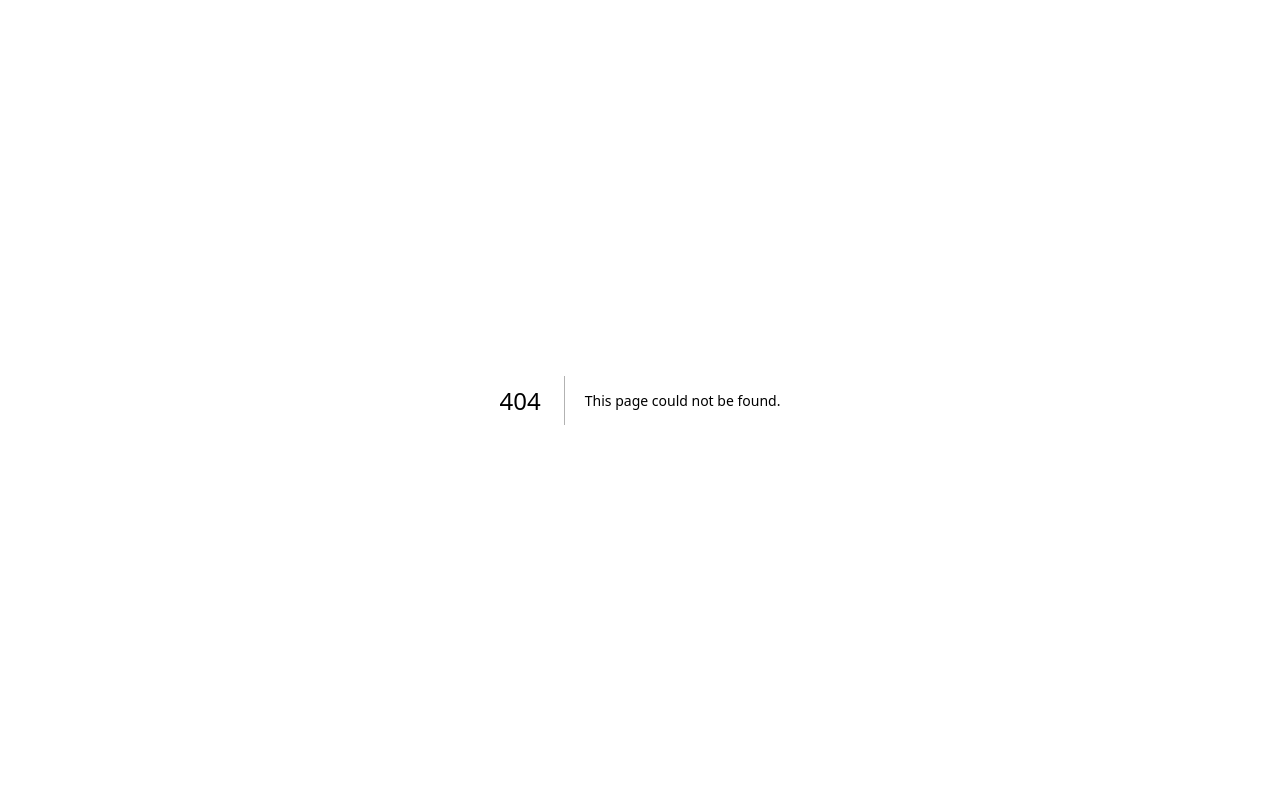
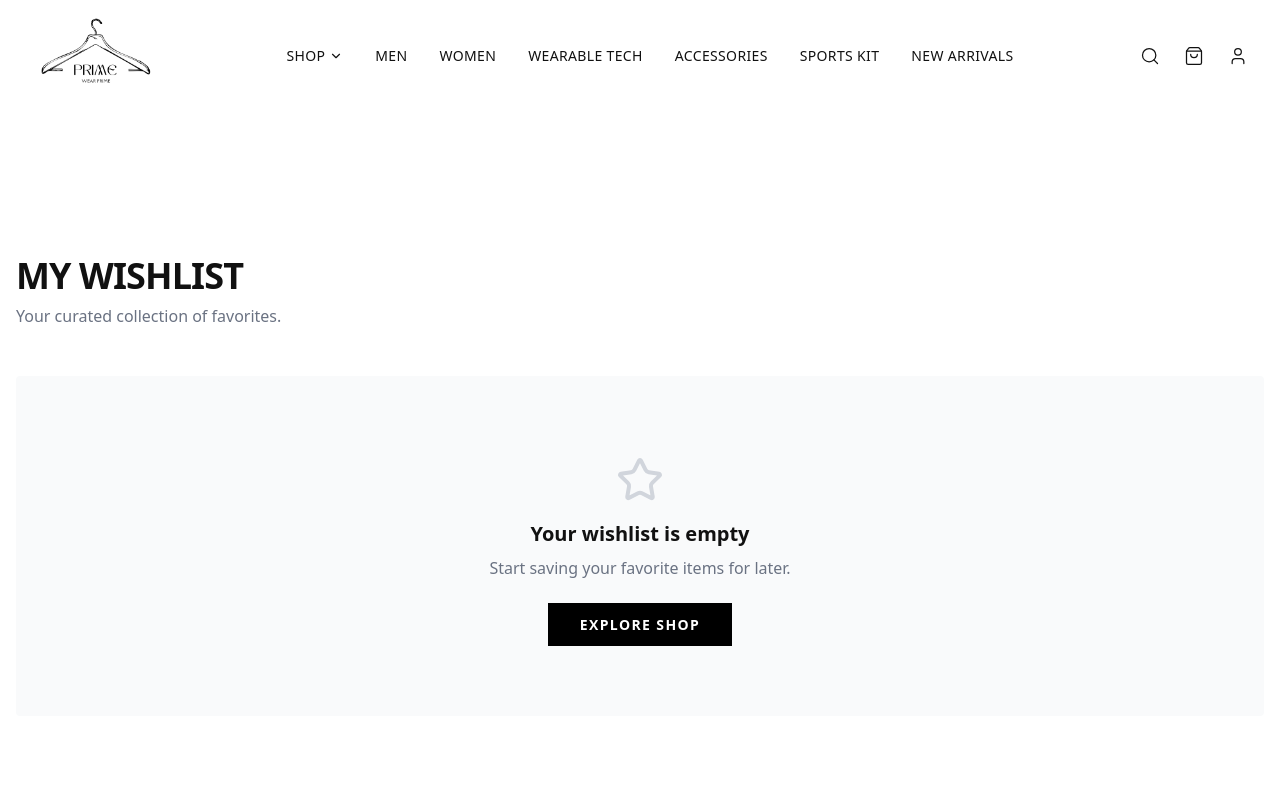
Before and after one commit to CodeCrafter19programmer/Prime-Store, a Next.js app: page /account/wishlist in a window 1280 px wide. Before the commit this address had no page. Shown: the top 800 px of the page. Built offline with nearby package versions, Linux system fonts and the light colour scheme.

Commit message:
Update WhatsApp checkout number and implement functional Wishlist feature

```diff
--- /dev/null
+++ b/app/(store)/account/wishlist/page.tsx
@@ -0,0 +1,69 @@
+'use client';
+
+import Link from 'next/link';
+import { useWishlist } from '@/context/WishlistContext';
+import { useData } from '@/context/DataContext';
+import { ShoppingCart, Star, X } from 'lucide-react';
+
+export default function Wishlist() {
+    const { wishlist, removeFromWishlist } = useWishlist();
+    const { products } = useData();
+
+    // Filter products that are in the wishlist
+    const wishlistItems = products.filter(product =>
+        wishlist.some(item => item.id === product.id)
+    );
+
+    return (
+        <div className="min-h-screen pt-32 pb-20 px-4 max-w-7xl mx-auto">
+            <h1 className="text-4xl font-bold uppercase tracking-tight mb-2">My Wishlist</h1>
+            <p className="text-gray-500 mb-12">Your curated collection of favorites.</p>
+
+            <div className="grid grid-cols-1 md:grid-cols-2 lg:grid-cols-4 gap-8">
+                {wishlistItems.map((product) => (
+                    <div key={product.id} className="group relative">
+                        <div className="relative aspect-[3/4] overflow-hidden bg-gray-100 dark:bg-gray-800 mb-4">
+                            <img
+                                src={product.image}
+                                alt={product.name}
+                                className="object-cover w-full h-full group-hover:scale-110 transition-transform duration-700"
+                            />
+                            <button
+                                onClick={() => removeFromWishlist(product.id)}
+                                className="absolute top-4 right-4 bg-white dark:bg-black p-2 rounded-full opacity-0 group-hover:opacity-100 transition-opacity hover:text-red-500"
+                            >
+                                <X size={16} />
+                            </button>
+                        </div>
+
+                        <div className="flex justify-between items-start">
+                            <div>
+                                <h3 className="font-bold text-sm uppercase tracking-wide">{product.name}</h3>
+                                <p className="text-xs text-gray-500 capitalize">{product.category}</p>
+                            </div>
+                            <p className="font-bold text-sm">${product.price.toFixed(2)}</p>
+                        </div>
+
+                        <Link
+                            href={`/product/${product.id}`}
+                            className="w-full mt-4 bg-black dark:bg-white text-white dark:text-black py-3 text-xs font-bold uppercase tracking-widest hover:bg-gray-800 dark:hover:bg-gray-200 transition-colors flex items-center justify-center gap-2"
+                        >
+                            <ShoppingCart size={14} /> View Product
+                        </Link>
+                    </div>
+                ))}
+            </div>
+
+            {wishlistItems.length === 0 && (
+                <div className="text-center py-20 bg-gray-50 dark:bg-gray-900/50 rounded-sm">
+                    <Star size={48} className="mx-auto text-gray-300 mb-4" />
+                    <h3 className="text-xl font-bold mb-2">Your wishlist is empty</h3>
+                    <p className="text-gray-500 mb-8">Start saving your favorite items for later.</p>
+                    <Link href="/shop" className="bg-black dark:bg-white text-white dark:text-black px-8 py-3 font-bold uppercase tracking-widest text-sm hover:opacity-80 transition-opacity">
+                        Explore Shop
+                    </Link>
+                </div>
+            )}
+        </div>
+    );
+}
--- a/app/(store)/checkout/page.tsx
+++ b/app/(store)/checkout/page.tsx
@@ -68,7 +68,7 @@ export default function Checkout() {
         message += `--------------------------------\n`;
         message += `Please confirm shipping availability and payment methods.`;
 
-        const phoneNumber = '256700000000'; // Replace with actual WhatsApp number
+        const phoneNumber = '256778087986'; // Updated WhatsApp number
         const encodedMessage = encodeURIComponent(message);
         // 3. Open WhatsApp
         window.open(`https://wa.me/${phoneNumber}?text=${encodedMessage}`, '_blank');
--- a/app/(store)/product/[id]/page.tsx
+++ b/app/(store)/product/[id]/page.tsx
@@ -1,19 +1,33 @@
 'use client';
+
 import { useCart } from '@/context/CartContext';
+import { useWishlist } from '@/context/WishlistContext';
 import Image from 'next/image';
 import { useState, use } from 'react';
 import { PRODUCTS } from '@/models/products';
 import ProductCard from '@/components/ProductCard';
+import { Heart } from 'lucide-react';
 import Link from 'next/link';
 
 export default function ProductDetail({ params }: { params: Promise<{ id: string }> }) {
     const { id } = use(params);
     const { addItem } = useCart();
+    const { addToWishlist, removeFromWishlist, isInWishlist } = useWishlist();
     const [selectedSize, setSelectedSize] = useState('M');
 
     // Find product
     const product = PRODUCTS.find(p => p.id === id) || PRODUCTS[0];
+    const inWishlist = isInWishlist(product.id);
 
+    const toggleWishlist = () => {
+        if (inWishlist) {
+            removeFromWishlist(product.id);
+        } else {
+            addToWishlist(product.id);
+        }
+    };
+
+    // ... (rest of filtering code same as before, lines 18-24)
     // Related Products (Same category, exclude current)
     const relatedProducts = PRODUCTS.filter(p => p.category === product.category && p.id !== product.id).slice(0, 4);
 
@@ -25,7 +39,7 @@ export default function ProductDetail({ params }: { params: Promise<{ id: string
     return (
         <div className="pt-32 px-4 max-w-7xl mx-auto min-h-screen pb-24">
             <div className="grid grid-cols-1 md:grid-cols-2 gap-12 lg:gap-24 mb-24">
-                {/* Images */}
+                {/* Images (lines 28-40 same) */}
                 <div className="space-y-4">
                     <div className="relative aspect-[3/4] bg-gray-100 dark:bg-gray-800 overflow-hidden rounded-sm">
                         <Image
@@ -40,6 +54,7 @@ export default function ProductDetail({ params }: { params: Promise<{ id: string
 
                 {/* Info */}
                 <div className="sticky top-32 h-fit mb-12">
+                    {/* ... (lines 43-75 same) ... */}
                     <div className="mb-8">
                         {product.isNew && <span className="text-xs text-gray-400 uppercase tracking-widest font-bold">New Arrival</span>}
                         <h1 className="text-4xl lg:text-5xl font-bold mt-2 uppercase tracking-tight">{product.name}</h1>
@@ -50,11 +65,8 @@ export default function ProductDetail({ params }: { params: Promise<{ id: string
                         <p>{product.description || 'Experience premium quality and timeless design. Crafted for the modern individual who values both aesthetics and functionality.'}</p>
                     </div>
 
-                    <div className="space-y-8 mb-10">
-
-
                     {!isTech && (
-                            <div>
+                        <div className="mb-10">
                             <div className="flex justify-between items-center mb-3">
                                 <h3 className="text-sm font-bold uppercase tracking-wider">Size</h3>
                                 <button className="text-xs text-gray-400 underline hover:text-black dark:hover:text-white">Size Guide</button>
@@ -72,7 +84,6 @@ export default function ProductDetail({ params }: { params: Promise<{ id: string
                             </div>
                         </div>
                     )}
-                    </div>
 
                     <div className="flex gap-4">
                         <button
@@ -87,10 +98,11 @@ export default function ProductDetail({ params }: { params: Promise<{ id: string
                         >
                             Add to Cart
                         </button>
-                        <button className="border border-gray-300 dark:border-gray-700 aspect-square flex items-center justify-center w-14 hover:border-black dark:hover:border-white transition-colors">
-                            <svg xmlns="http://www.w3.org/2000/svg" fill="none" viewBox="0 0 24 24" strokeWidth={1.5} stroke="currentColor" className="w-6 h-6">
-                                <path strokeLinecap="round" strokeLinejoin="round" d="M21 8.25c0-2.485-2.099-4.5-4.688-4.5-1.935 0-3.597 1.126-4.312 2.733-.715-1.607-2.377-2.733-4.313-2.733C5.1 3.75 3 5.765 3 8.25c0 7.22 9 12 9 12s9-4.78 9-12Z" />
-                            </svg>
+                        <button
+                            onClick={toggleWishlist}
+                            className={`border border-gray-300 dark:border-gray-700 aspect-square flex items-center justify-center w-14 hover:border-black dark:hover:border-white transition-colors ${inWishlist ? 'bg-red-50 dark:bg-red-900/20 border-red-200 dark:border-red-900' : ''}`}
+                        >
+                            <Heart className={`w-6 h-6 ${inWishlist ? 'text-red-500 fill-red-500' : 'text-gray-600 dark:text-gray-400'}`} strokeWidth={1.5} />
                         </button>
                     </div>
 
--- a/app/layout.tsx
+++ b/app/layout.tsx
@@ -19,6 +19,7 @@ export const metadata: Metadata = {
 
 import { AuthProvider } from "@/context/AuthContext";
 import { DataProvider } from "@/context/DataContext";
+import { WishlistProvider } from "@/context/WishlistContext";
 
 export default function RootLayout({
   children,
@@ -30,7 +31,9 @@ export default function RootLayout({
       <body className={`${geistSans.variable} ${geistMono.variable} antialiased`}>
         <AuthProvider>
           <DataProvider>
-            {children}
+            <WishlistProvider>
+              {children}
+            </WishlistProvider>
           </DataProvider>
         </AuthProvider>
       </body>
--- a/components/ProductCard.tsx
+++ b/components/ProductCard.tsx
@@ -13,18 +13,33 @@ interface Product {
 }
 
 import { useCart } from '@/context/CartContext';
+import { useWishlist } from '@/context/WishlistContext';
+import { Heart } from 'lucide-react';
 
 export default function ProductCard({ product }: { product: Product }) {
     const { addItem } = useCart();
+    const { addToWishlist, removeFromWishlist, isInWishlist } = useWishlist();
+    const inWishlist = isInWishlist(product.id);
 
     const handleAddToCart = (e: React.MouseEvent) => {
         e.preventDefault();
+        // ... (existing logic)
         addItem({
             id: product.id,
             name: product.name,
             price: product.price,
             image: product.image,
         });
+    };
+
+    const toggleWishlist = (e: React.MouseEvent) => {
+        e.preventDefault();
+        e.stopPropagation();
+        if (inWishlist) {
+            removeFromWishlist(product.id);
+        } else {
+            addToWishlist(product.id);
+        }
     };
 
     return (
@@ -37,6 +52,14 @@ export default function ProductCard({ product }: { product: Product }) {
                     className="object-cover transition-transform duration-700 group-hover:scale-105"
                     sizes="(max-width: 768px) 100vw, (max-width: 1200px) 50vw, 33vw"
                 />
+
+                <button
+                    onClick={toggleWishlist}
+                    className={`absolute top-2 right-2 p-2 rounded-full transition-all duration-300 transform ${inWishlist ? 'opacity-100 scale-100 bg-white/80 dark:bg-black/80' : 'opacity-0 scale-75 group-hover:opacity-100 group-hover:scale-100 hover:bg-white/50 dark:hover:bg-black/50'}`}
+                >
+                    <Heart size={16} className={inWishlist ? 'fill-red-500 text-red-500' : 'text-black dark:text-white'} />
+                </button>
+
                 {/* Glassmorphic "Add to Cart" that slides up */}
                 <div className="absolute bottom-0 left-0 right-0 p-4 translate-y-full group-hover:translate-y-0 transition-transform duration-300">
                     <button
--- /dev/null
+++ b/context/WishlistContext.tsx
@@ -0,0 +1,70 @@
+'use client';
+
+import { createContext, useContext, useState, useEffect, ReactNode } from 'react';
+
+export interface WishlistItem {
+    id: string; // Product ID
+}
+
+interface WishlistContextType {
+    wishlist: WishlistItem[];
+    addToWishlist: (productId: string) => void;
+    removeFromWishlist: (productId: string) => void;
+    isInWishlist: (productId: string) => boolean;
+}
+
+const WishlistContext = createContext<WishlistContextType | undefined>(undefined);
+
+export function WishlistProvider({ children }: { children: ReactNode }) {
+    const [wishlist, setWishlist] = useState<WishlistItem[]>([]);
+    const [isLoaded, setIsLoaded] = useState(false);
+
+    // Load from local storage
+    useEffect(() => {
+        const savedWishlist = localStorage.getItem('prime-wishlist');
+        if (savedWishlist) {
+            try {
+                setWishlist(JSON.parse(savedWishlist));
+            } catch (e) {
+                console.error('Failed to parse wishlist', e);
+            }
+        }
+        setIsLoaded(true);
+    }, []);
+
+    // Save to local storage
+    useEffect(() => {
+        if (isLoaded) {
+            localStorage.setItem('prime-wishlist', JSON.stringify(wishlist));
+        }
+    }, [wishlist, isLoaded]);
+
+    const addToWishlist = (productId: string) => {
+        setWishlist((prev) => {
+            if (prev.some(item => item.id === productId)) return prev;
+            return [...prev, { id: productId }];
+        });
+    };
+
+    const removeFromWishlist = (productId: string) => {
+        setWishlist((prev) => prev.filter((item) => item.id !== productId));
+    };
+
+    const isInWishlist = (productId: string) => {
+        return wishlist.some(item => item.id === productId);
+    };
+
+    return (
+        <WishlistContext.Provider value={{ wishlist, addToWishlist, removeFromWishlist, isInWishlist }}>
+            {children}
+        </WishlistContext.Provider>
+    );
+}
+
+export function useWishlist() {
+    const context = useContext(WishlistContext);
+    if (context === undefined) {
+        throw new Error('useWishlist must be used within a WishlistProvider');
+    }
+    return context;
+}
```
Also changed, not shown: prime-store/app/(store)/account/wishlist/page.tsx (added). Lines whose indentation alone changed are shown as unchanged.
